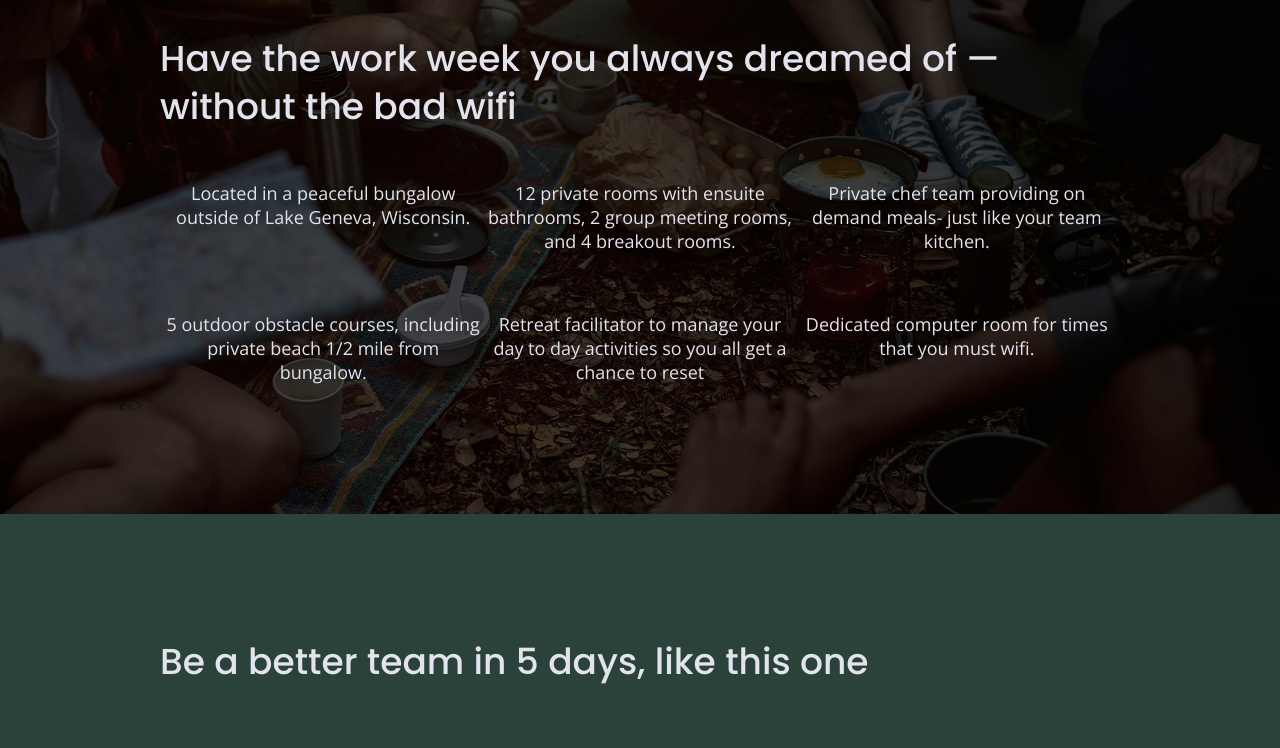
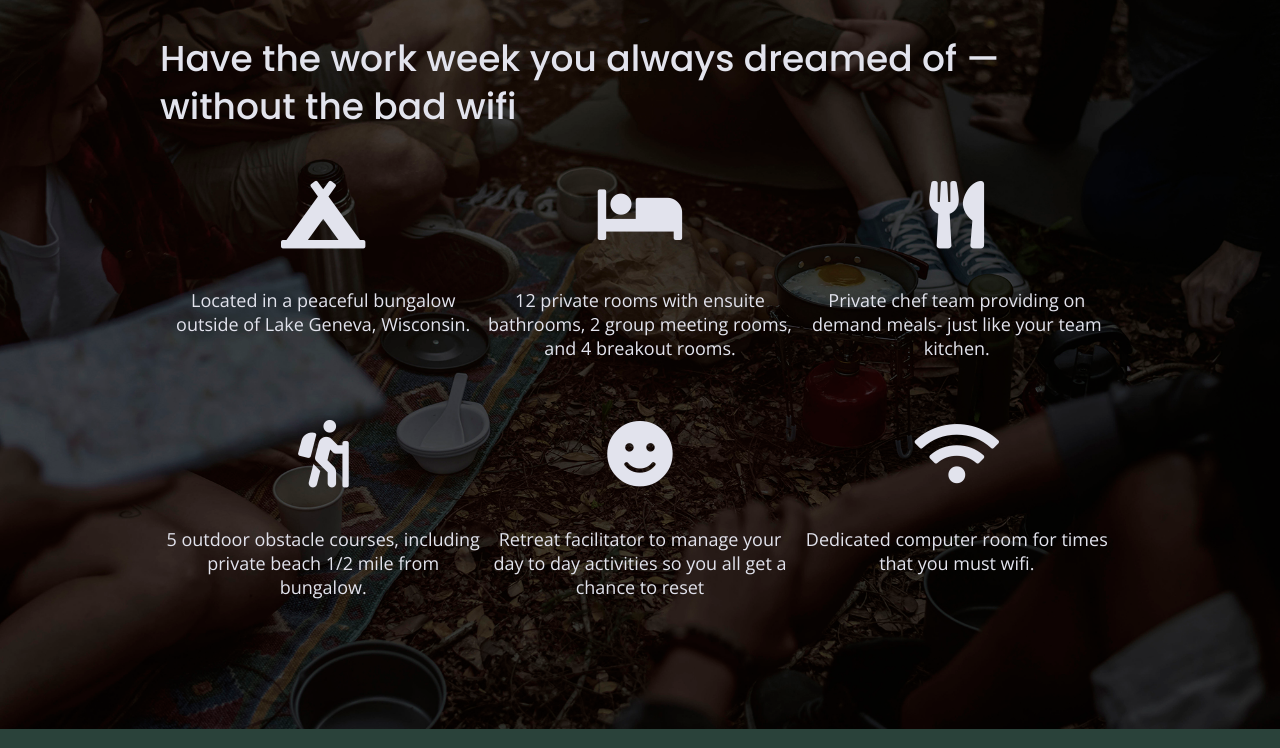
Before and after one commit to mrithwik/unplugged, a website built with Parcel: page index.html in a window 1280 px wide. Shown: the part 1044-1792 px from the top of the page. Built offline with nearby package versions, Linux system fonts and the light colour scheme.

Commit message:
Added icons with font awesome

```diff
--- a/css/main.css
+++ b/css/main.css
@@ -334,6 +334,11 @@
   justify-content: center;
   align-items: flex-start;
   flex-flow: row wrap;
+}
+
+.features i {
+  font-size: 3.75em;
+  margin-bottom: 40px;
 }
 
 .font-awesome-icon {
--- a/index.html
+++ b/index.html
@@ -26,6 +26,13 @@
     <link
       href="https://fonts.googleapis.com/css2?family=Open+Sans:ital,wght@0,300..800;1,300..800&family=Poppins:ital,wght@0,100;0,200;0,300;0,400;0,500;0,600;0,700;0,800;0,900;1,100;1,200;1,300;1,400;1,500;1,600;1,700;1,800;1,900&display=swap"
       rel="stylesheet"
+    />
+    <!-- FontAwesome CDN version 5.5 -->
+    <link
+      rel="stylesheet"
+      href="https://use.fontawesome.com/releases/v5.5.0/css/all.css"
+      integrity="sha384-B4dIYHKNBt8Bc12p+WXckhzcICo0wtJAoU8YZTY5qE0Id1GSseTk6S+L3BlXeVIU"
+      crossorigin="anonymous"
     />
   </head>
 
@@ -98,7 +105,8 @@
           </h2>
           <div class="feature-items">
             <article>
-              <p class="fontawesome-icon"></p>
+              <p class="fontawesome-icon">
+                <i class="fas fa-campground"></i></p>
               <p class="features-item-description">
                 Located in a peaceful bungalow outside of Lake Geneva,
                 Wisconsin.
@@ -106,7 +114,9 @@
             </article>
 
             <article>
-              <p class="fontawesome-icon"></p>
+              <p class="fontawesome-icon">
+                <i class="fas fa-bed"></i>
+              </p>
               <p class="features-item-description">
                 12 private rooms with ensuite bathrooms, 2 group meeting rooms,
                 and 4 breakout rooms.
@@ -114,7 +124,9 @@
             </article>
 
             <article>
-              <p class="fontawesome-icon"></p>
+              <p class="fontawesome-icon">
+                <i class="fas fa-utensils"></i>
+              </p>
               <p class="features-item-description">
                 Private chef team providing on demand meals- just like your team
                 kitchen.
@@ -122,7 +134,9 @@
             </article>
 
             <article>
-              <p class="fontawesome-icon"></p>
+              <p class="fontawesome-icon">
+                <i class="fas fa-hiking"></i>
+              </p>
               <p class="features-item-description">
                 5 outdoor obstacle courses, including private beach 1/2 mile
                 from bungalow.
@@ -130,7 +144,9 @@
             </article>
 
             <article>
-              <p class="fontawesome-icon"></p>
+              <p class="fontawesome-icon">
+                <i class="fas fa-smile"></i>
+              </p>
               <p class="features-item-description">
                 Retreat facilitator to manage your day to day activities so you
                 all get a chance to reset
@@ -138,7 +154,9 @@
             </article>
 
             <article>
-              <p class="fontawesome-icon"></p>
+              <p class="fontawesome-icon">
+                <i class="fas fa-wifi"></i>
+              </p>
               <p class="features-item-description">
                 Dedicated computer room for times that you must wifi.
               </p>
```
Also changed, not shown: about/index.html (+7 -0 lines), faq/index.html (+7 -0 lines).
